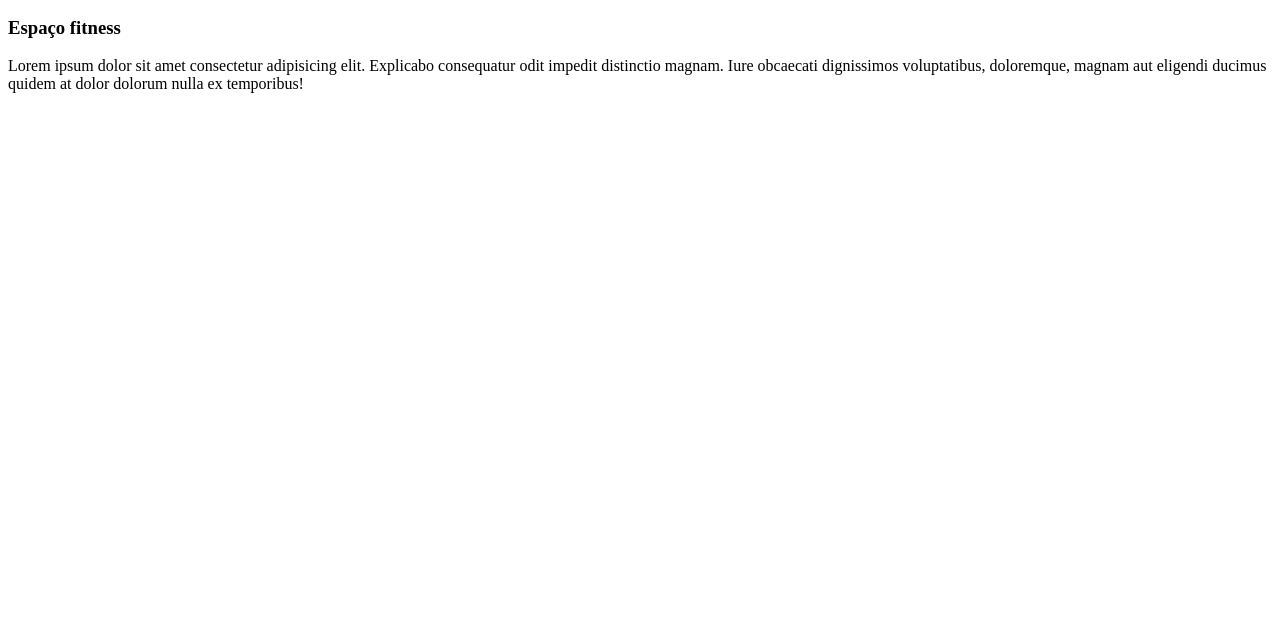
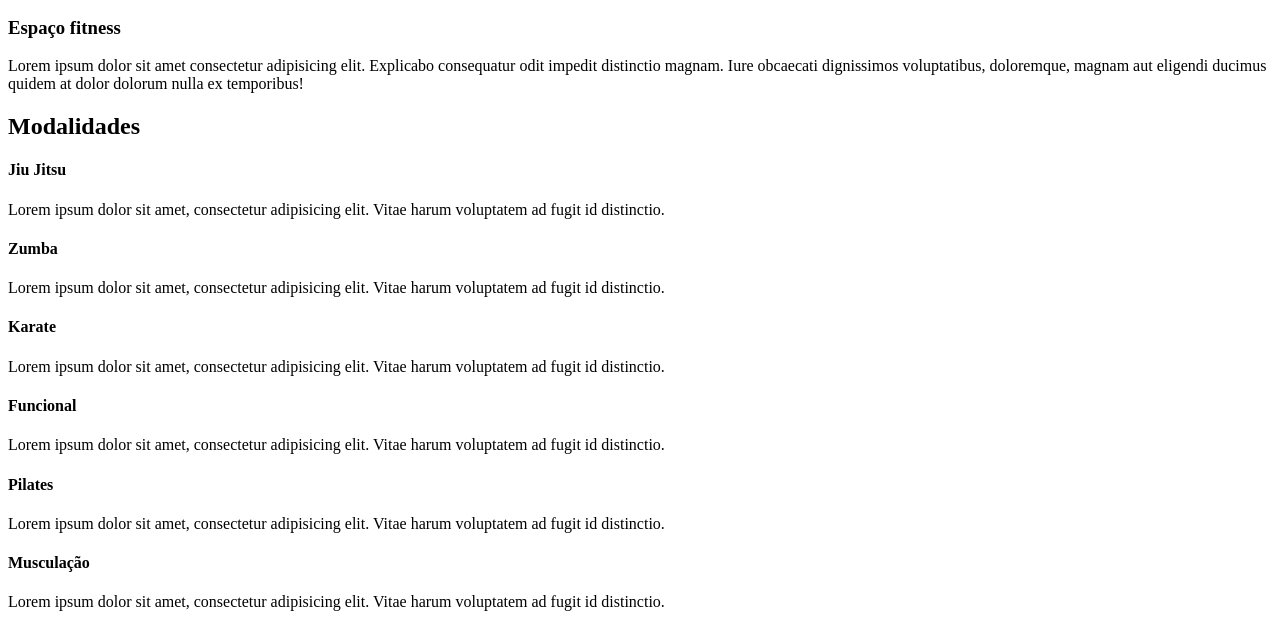
Before and after one commit to FabioL-96/Desafio.CSS--Introducao, a plain HTML site: page MyProject/index.html in a window 1280 px wide. Shown: the part 198-825 px from the top of the page. Before the commit the page ends 800 px from the top, so only its background shows below. Drawn offline with Linux system fonts and the light colour scheme.

Commit message:
Criado a seção esportes <sports section created/>

```diff
--- a/MyProject/index.html
+++ b/MyProject/index.html
@@ -36,8 +36,47 @@
                         dolorum nulla ex temporibus!</p>
                 </div>
             </div>
+        </section>
 
+        <section id="sports">
+            <div>
+                <h2>Modalidades</h2>
+                <div>
+                    <h4>Jiu Jitsu</h4>
+                    <p>Lorem ipsum dolor sit amet, consectetur adipisicing elit. Vitae harum voluptatem ad fugit id distinctio.
+                    </p>
+                </div>
 
+                <div>
+                    <h4>Zumba</h4>
+                    <p>Lorem ipsum dolor sit amet, consectetur adipisicing elit. Vitae harum voluptatem ad fugit id distinctio.
+                    </p>
+                </div>
+
+                <div>
+                    <h4>Karate</h4>
+                    <p>Lorem ipsum dolor sit amet, consectetur adipisicing elit. Vitae harum voluptatem ad fugit id distinctio.
+                    </p>
+                </div>
+
+                <div>
+                    <h4>Funcional</h4>
+                    <p>Lorem ipsum dolor sit amet, consectetur adipisicing elit. Vitae harum voluptatem ad fugit id distinctio.
+                    </p>
+                </div>
+
+                <div>
+                    <h4>Pilates</h4>
+                    <p>Lorem ipsum dolor sit amet, consectetur adipisicing elit. Vitae harum voluptatem ad fugit id distinctio.
+                    </p>
+                </div>
+
+                <div>
+                    <h4>Musculação</h4>
+                    <p>Lorem ipsum dolor sit amet, consectetur adipisicing elit. Vitae harum voluptatem ad fugit id distinctio.
+                    </p>
+                </div>
+            </div>
         </section>
     </main>
 </body>
```
